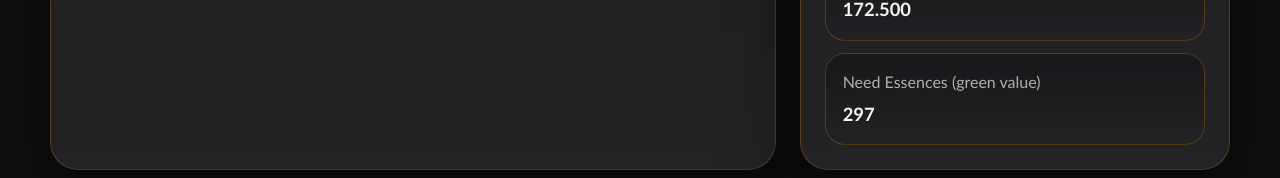
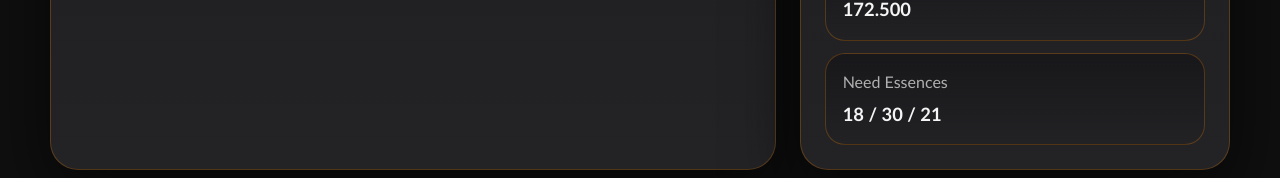
Before and after one commit to ZiolesXy/bsr-calculator, a React (Vite) app: page / in a window 1280 px wide. Shown: the part 1484-1662 px from the top of the page. Built offline with nearby package versions, Linux system fonts and the light colour scheme.

Commit message:
Feat: Update essence, hammer, and art requirements to display all color values in character and weapon tabs

```diff
--- a/src/components/character/CharacterTab.tsx
+++ b/src/components/character/CharacterTab.tsx
@@ -67,8 +67,8 @@ export function CharacterTab({ showOutput = true }: CharacterTabProps) {
           <StatCard label="Level Kans" value={formatNumber(result.levelKans)} />
           <StatCard label="Ascension Kans" value={formatNumber(result.ascensionKans)} />
           <StatCard
-            label="Need Essences (green value)"
-            value={formatNumber(result.essenceNeeded.green)}
+            label="Need Essences"
+            value={`${formatNumber(result.essenceNeeded.green)} / ${formatNumber(result.essenceNeeded.blue)} / ${formatNumber(result.essenceNeeded.purple)}`}
           />
         </section>
       )}
--- a/src/components/extra/DailyScheduleContent.tsx
+++ b/src/components/extra/DailyScheduleContent.tsx
@@ -279,8 +279,7 @@ function sanitizeImportedSchedule(schedule: unknown): ScheduleItem[] {
   }, [])
 }
 
-function createAutoConvertScheduleItem(category: 'art' | 'essence' | 'hammer', farmLevel: string, values: Record<'green' | 'blue' | 'purple', number>) {
-  const target = toGreenEquivalent(values)
+function createGreenValueScheduleItem(category: 'art' | 'essence' | 'hammer', farmLevel: string, target: number) {
   return target > 0 ? createScheduleItem(category, farmLevel, 'green', target) : null
 }
 
@@ -988,11 +987,14 @@ export function DailyScheduleContent() {
       createExpFarmScheduleItem('book', characterFarmLevel, packCharacterResult.missingExp),
       createExpFarmScheduleItem('tamahagane', characterFarmLevel, packWeaponResult.missingExp),
     ].filter((item): item is ScheduleItem => item !== null)
+    const missingEssenceGreen = Math.max(0, toGreenEquivalent(packCharacterResult.essenceTotal) - toGreenEquivalent(packCharacterState.ownedEssences))
+    const missingHammerGreen = Math.max(0, toGreenEquivalent(packWeaponResult.hammerTotal) - toGreenEquivalent(packWeaponState.ownedHammers))
+    const missingArtGreen = Math.max(0, toGreenEquivalent(packSkillResult.totals) - toGreenEquivalent(packSkillState.ownedArts))
 
     const autoConvertItems = [
-      createAutoConvertScheduleItem('essence', characterFarmLevel, packCharacterResult.essenceNeeded),
-      createAutoConvertScheduleItem('hammer', characterFarmLevel, packWeaponResult.hammerNeeded),
-      createAutoConvertScheduleItem('art', characterFarmLevel, packSkillResult.needed),
+      createGreenValueScheduleItem('essence', characterFarmLevel, missingEssenceGreen),
+      createGreenValueScheduleItem('hammer', characterFarmLevel, missingHammerGreen),
+      createGreenValueScheduleItem('art', characterFarmLevel, missingArtGreen),
     ].filter((item): item is ScheduleItem => item !== null)
 
     const generatedItems: ScheduleItem[] = [
@@ -1005,12 +1007,15 @@ export function DailyScheduleContent() {
     setView('schedule')
     setMessage(`${character.name} pack generated.`)
   }, [
-    packCharacterResult.essenceNeeded,
+    packCharacterResult.essenceTotal,
     packCharacterResult.missingExp,
-    packSkillResult.needed,
     packSkillResult.passiveMissingOmamori,
-    packWeaponResult.hammerNeeded,
+    packSkillResult.totals,
+    packCharacterState.ownedEssences,
+    packSkillState.ownedArts,
+    packWeaponResult.hammerTotal,
     packWeaponResult.missingExp,
+    packWeaponState.ownedHammers,
     selectedCharacterId,
     characterFarmLevel,
   ])
--- a/src/components/extra/ExtraOutputPanel.tsx
+++ b/src/components/extra/ExtraOutputPanel.tsx
@@ -35,11 +35,11 @@ export function ExtraOutputPanel({ activeExtraTab, character, weapon, skill, tot
         <>
           <StatCard label="Character Missing EXP" value={formatNumber(character.missingExp)} />
           <RecommendationCard label="Books to prepare" recommendation={character.recommendation} />
-          <StatCard label="Need Essences (green value)" value={formatNumber(character.essenceNeeded.green)} />
+          <StatCard label="Need Essences" value={`${formatNumber(character.essenceNeeded.green)} / ${formatNumber(character.essenceNeeded.blue)} / ${formatNumber(character.essenceNeeded.purple)}`} />
           <StatCard label="Weapon Missing EXP" value={formatNumber(weapon.missingExp)} />
           <RecommendationCard label="Tamahagane to prepare" recommendation={weapon.recommendation} />
-          <StatCard label="Need Hammers (green value)" value={formatNumber(weapon.hammerNeeded.green)} />
-          <StatCard label="Need Arts (green value)" value={formatNumber(skill.needed.green)} />
+          <StatCard label="Need Hammers" value={`${formatNumber(weapon.hammerNeeded.green)} / ${formatNumber(weapon.hammerNeeded.blue)} / ${formatNumber(weapon.hammerNeeded.purple)}`} />
+          <StatCard label="Need Arts" value={`${formatNumber(skill.needed.green)} / ${formatNumber(skill.needed.blue)} / ${formatNumber(skill.needed.purple)}`} />
           <StatCard label="Total Kans All" value={formatNumber(totals.totalKansCombined)} />
           <StatCard label="Weapon Gold" value={formatNumber(weapon.gold)} />
           <StatCard label="Missing Omamori" value={formatNumber(skill.passiveMissingOmamori)} />
--- a/src/components/extra/ExtraOverviewContent.tsx
+++ b/src/components/extra/ExtraOverviewContent.tsx
@@ -42,8 +42,8 @@ export function ExtraOverviewContent({ character, weapon, skill }: ExtraOverview
         </div>
         <RecommendationCard label="Books to prepare" recommendation={character.recommendation} />
         <StatCard
-          label="Need Essences (green value)"
-          value={formatNumber(character.essenceNeeded.green)}
+          label="Need Essences"
+          value={`${formatNumber(character.essenceNeeded.green)} / ${formatNumber(character.essenceNeeded.blue)} / ${formatNumber(character.essenceNeeded.purple)}`}
         />
       </article>
 
@@ -59,8 +59,8 @@ export function ExtraOverviewContent({ character, weapon, skill }: ExtraOverview
         </div>
         <RecommendationCard label="Tamahagane to prepare" recommendation={weapon.recommendation} />
         <StatCard
-          label="Need Hammers (green value)"
-          value={formatNumber(weapon.hammerNeeded.green)}
+          label="Need Hammers"
+          value={`${formatNumber(weapon.hammerNeeded.green)} / ${formatNumber(weapon.hammerNeeded.blue)} / ${formatNumber(weapon.hammerNeeded.purple)}`}
         />
       </article>
 
@@ -70,7 +70,7 @@ export function ExtraOverviewContent({ character, weapon, skill }: ExtraOverview
           <strong>Skill summary</strong>
         </div>
         <div className="overview-inline-stats">
-          <StatCard label="Need Arts (green value)" value={formatNumber(skill.needed.green)} />
+          <StatCard label="Need Arts" value={`${formatNumber(skill.needed.green)} / ${formatNumber(skill.needed.blue)} / ${formatNumber(skill.needed.purple)}`} />
           <StatCard label="Skill Kans" value={formatNumber(skill.totals.kans)} />
           <StatCard label="Passive Kans" value={formatNumber(skill.passiveTotalKans)} />
         </div>
--- a/src/components/skill/SkillTab.tsx
+++ b/src/components/skill/SkillTab.tsx
@@ -105,7 +105,9 @@ export function SkillTab({ showOutput = true }: SkillTabProps) {
         <section className="panel stats-panel">
           <p className="section-tag">Output</p>
           <StatCard label="Selected types" value={formatNumber(result.skillMultiplier)} />
-          <StatCard label="Need Arts (green value)" value={formatNumber(result.needed.green)} />
+          <StatCard label="Need green art" value={formatNumber(result.needed.green)} />
+          <StatCard label="Need blue art" value={formatNumber(result.needed.blue)} />
+          <StatCard label="Need purple art" value={formatNumber(result.needed.purple)} />
           <StatCard label="Total Kans" value={formatNumber(result.totals.kans)} />
           <StatCard label="Passive Omamori" value={formatNumber(result.passiveTotalOmamori)} />
           <StatCard label="Missing Omamori" value={formatNumber(result.passiveMissingOmamori)} />
--- a/src/components/weapon/WeaponTab.tsx
+++ b/src/components/weapon/WeaponTab.tsx
@@ -51,7 +51,7 @@ export function WeaponTab({ showOutput = true }: WeaponTabProps) {
           <StatCard label="Extra EXP" value={formatNumber(result.recommendation.overshoot)} />
           <StatCard label="Gold Cost" value={formatNumber(result.gold)} />
           <StatCard label="Ascension Kans" value={formatNumber(result.ascension)} />
-          <StatCard label="Need Hammers (green value)" value={formatNumber(result.hammerNeeded.green)} />
+          <StatCard label="Need Hammers" value={`${formatNumber(result.hammerNeeded.green)} / ${formatNumber(result.hammerNeeded.blue)} / ${formatNumber(result.hammerNeeded.purple)}`} />
         </section>
       )}
     </>
--- a/src/hooks/useCharacterCalculator.ts
+++ b/src/hooks/useCharacterCalculator.ts
@@ -4,7 +4,6 @@ import {
   calculateCharacterExp,
   calculateOwnedExp,
   calculateRecommendedMaterials,
-  calculateThreeColorGreenEquivalent,
   sumRangeCosts,
 } from '../utils/calculator'
 
@@ -33,10 +32,6 @@ export function useCharacterCalculator(state: CharacterState) {
     },
     { green: 0, blue: 0, purple: 0 },
   )
-  const essenceTotalGreen = calculateThreeColorGreenEquivalent(essenceTotal)
-  const ownedEssenceGreen = calculateThreeColorGreenEquivalent(state.ownedEssences)
-  const missingEssenceGreen = Math.max(0, essenceTotalGreen - ownedEssenceGreen)
-
   return {
     bookValues,
     ownedExp,
@@ -46,12 +41,10 @@ export function useCharacterCalculator(state: CharacterState) {
     levelKans,
     ascensionKans,
     essenceTotal,
-    essenceTotalGreen,
-    ownedEssenceGreen,
     essenceNeeded: {
-      green: missingEssenceGreen,
-      blue: 0,
-      purple: 0,
+      green: Math.max(0, essenceTotal.green - state.ownedEssences.green),
+      blue: Math.max(0, essenceTotal.blue - state.ownedEssences.blue),
+      purple: Math.max(0, essenceTotal.purple - state.ownedEssences.purple),
     },
   }
 }
--- a/src/hooks/useSkillCalculator.ts
+++ b/src/hooks/useSkillCalculator.ts
@@ -1,6 +1,6 @@
 import defaultSettings from '../data/default-settings.json'
 import type { PassiveResult, SkillState } from '../types'
-import { calculatePassiveTotals, calculateThreeColorGreenEquivalent, skillLevels } from '../utils/calculator'
+import { calculatePassiveTotals, skillLevels } from '../utils/calculator'
 
 const skillArtCosts = defaultSettings.skill.artCosts
 const passiveCosts = defaultSettings.passives
@@ -20,14 +20,10 @@ export function useSkillCalculator(state: SkillState) {
     { green: 0, blue: 0, purple: 0, kans: 0 },
   )
 
-  const totalArtGreen = calculateThreeColorGreenEquivalent(totals)
-  const ownedArtGreen = calculateThreeColorGreenEquivalent(state.ownedArts)
-  const missingArtGreen = Math.max(0, totalArtGreen - ownedArtGreen)
-
   const needed = {
-    green: missingArtGreen,
-    blue: 0,
-    purple: 0,
+    green: Math.max(0, totals.green - state.ownedArts.green),
+    blue: Math.max(0, totals.blue - state.ownedArts.blue),
+    purple: Math.max(0, totals.purple - state.ownedArts.purple),
   }
 
   const passiveResults = {
@@ -44,8 +40,6 @@ export function useSkillCalculator(state: SkillState) {
   return {
     skillMultiplier,
     totals,
-    totalArtGreen,
-    ownedArtGreen,
     needed,
     passiveResults,
     passiveTotalOmamori,
--- a/src/hooks/useWeaponCalculator.ts
+++ b/src/hooks/useWeaponCalculator.ts
@@ -1,6 +1,6 @@
 import defaultSettings from '../data/default-settings.json'
 import type { WeaponState, ThreeColorCounts } from '../types'
-import { calculateOwnedExp, calculateRecommendedMaterials, calculateThreeColorGreenEquivalent, sumRangeCosts } from '../utils/calculator'
+import { calculateOwnedExp, calculateRecommendedMaterials, sumRangeCosts } from '../utils/calculator'
 
 const weaponXpCosts = defaultSettings.weapon.tamahaganeXpCosts
 const weaponAscensionKans = defaultSettings.weapon.ascensionKans
@@ -28,10 +28,6 @@ export function useWeaponCalculator(state: WeaponState) {
     },
     { green: 0, blue: 0, purple: 0 },
   )
-  const hammerTotalGreen = calculateThreeColorGreenEquivalent(hammerTotal)
-  const ownedHammerGreen = calculateThreeColorGreenEquivalent(state.ownedHammers)
-  const missingHammerGreen = Math.max(0, hammerTotalGreen - ownedHammerGreen)
-
   return {
     ownedExp,
     expRequired,
@@ -40,12 +36,10 @@ export function useWeaponCalculator(state: WeaponState) {
     gold,
     ascension,
     hammerTotal,
-    hammerTotalGreen,
-    ownedHammerGreen,
     hammerNeeded: {
-      green: missingHammerGreen,
-      blue: 0,
-      purple: 0,
+      green: Math.max(0, hammerTotal.green - state.ownedHammers.green),
+      blue: Math.max(0, hammerTotal.blue - state.ownedHammers.blue),
+      purple: Math.max(0, hammerTotal.purple - state.ownedHammers.purple),
     },
   }
 }
--- a/src/utils/calculator.ts
+++ b/src/utils/calculator.ts
@@ -1,5 +1,5 @@
 import expData from '../data/exp-data.json'
-import type { MaterialCounts, MaterialMode, PassiveResult, ResourceColor, ThreeColorCounts } from '../types'
+import type { MaterialCounts, MaterialMode, PassiveResult, ResourceColor } from '../types'
 
 export const levelMilestones = [1, 20, 30, 40, 50, 60, 70, 80, 90, 100]
 export const skillLevels = [1, 2, 3, 4, 5, 6, 7, 8, 9]
@@ -76,10 +76,6 @@ export function calculateOwnedExp(values: MaterialCounts, owned: MaterialCounts)
     owned.purple * values.purple +
     owned.yellow * values.yellow
   )
-}
-
-export function calculateThreeColorGreenEquivalent(values: ThreeColorCounts) {
-  return values.green + values.blue * 3 + values.purple * 9
 }
 
 export function calculateRecommendedMaterials(
```
